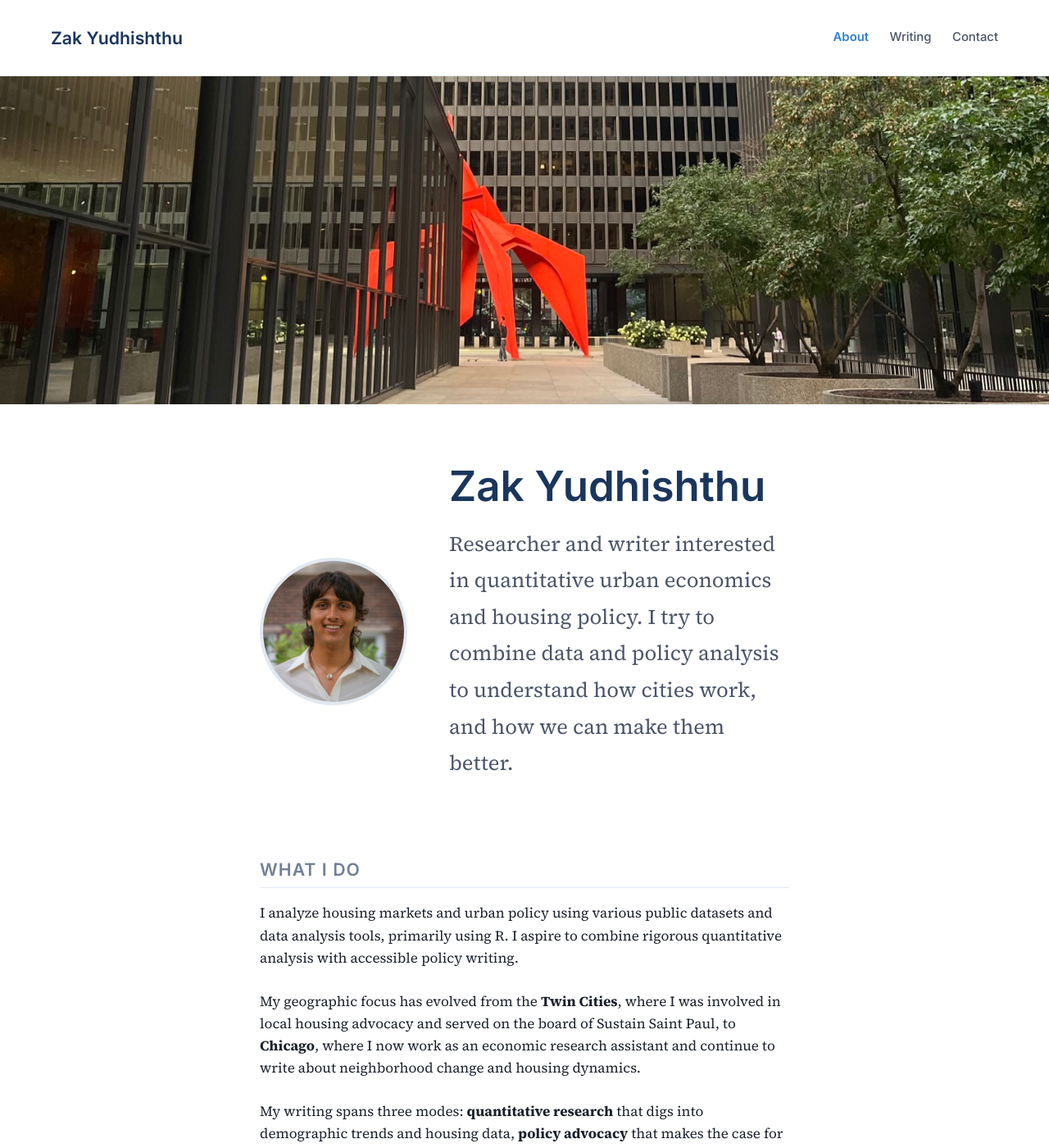
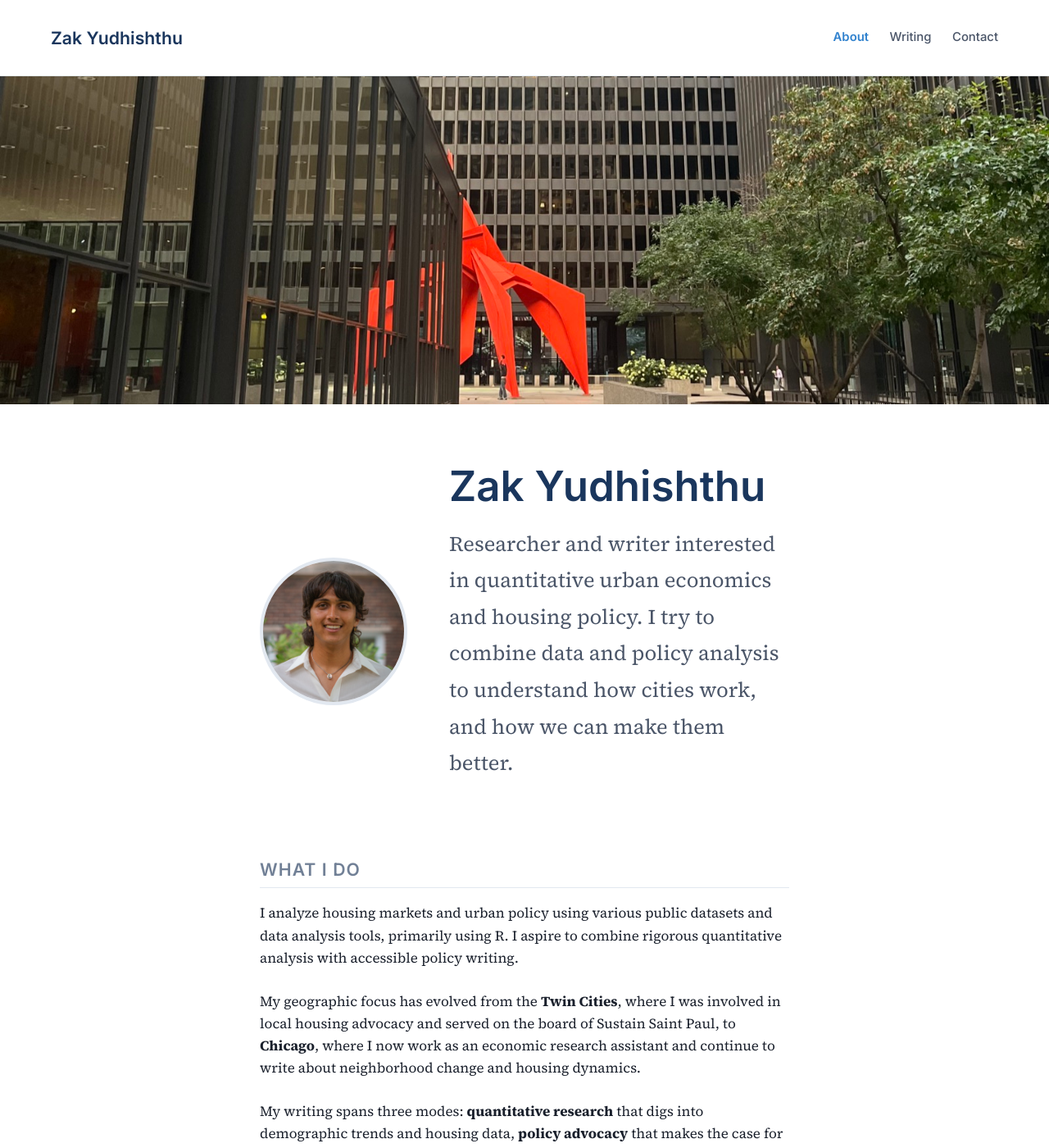
Before and after one commit to zakyudhishthu/personal-site, a Jekyll site: the page built from index.md, in a window 1280 px wide and 1400 px high. Shown: the whole window at 82% size. Built offline with Jekyll 4.4.1, drawn with Linux system fonts in a browser that asks for light colours.

Commit message:
Fine-tune hero banner position
Co-Authored-By: Claude Opus 4.5 <noreply@anthropic.com>

```diff
--- a/_sass/_layout.scss
+++ b/_sass/_layout.scss
@@ -201,7 +201,7 @@
     width: 100%;
     height: 400px;
     object-fit: cover;
-    object-position: center 85%;
+    object-position: center 80%;
     display: block;
   }
 }
```
